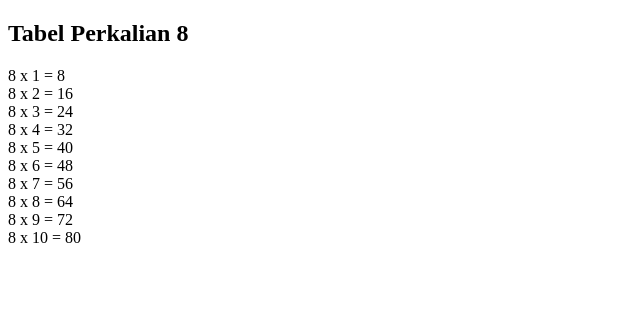
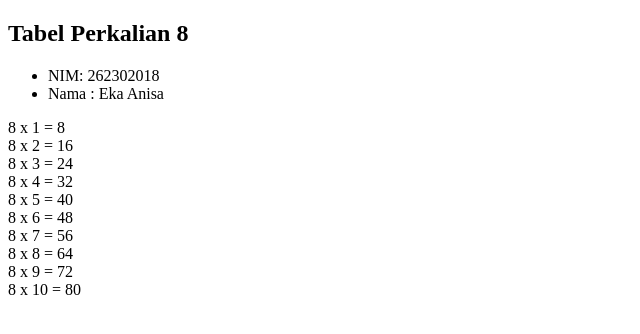
Before and after one commit to EkaAnisa-code/Anisaa, a plain HTML site: page perkalian8.html in a window 1280 px wide. Shown: the whole page, without its empty margins (0-640 px from the left). Drawn offline with Linux system fonts and the light colour scheme.

Commit message:
Update perkalian8.html

```diff
--- a/perkalian8.html
+++ b/perkalian8.html
@@ -7,6 +7,11 @@
 <body>
 
     <h2>Tabel Perkalian 8</h2>
+
+    <ul>
+        <li>NIM: 262302018</li>
+        <li>Nama : Eka Anisa</li>
+    </ul>
 
     <script>
         let bilangan = 8;
```
